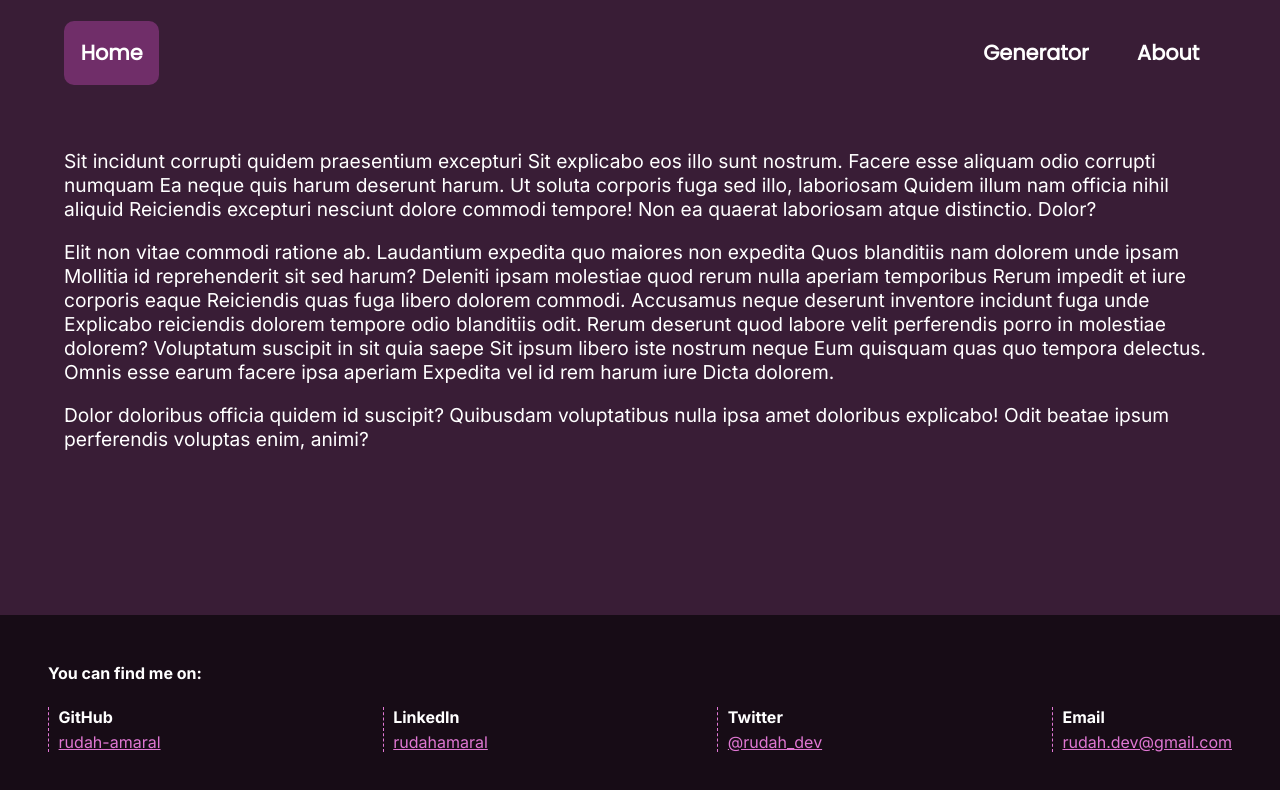
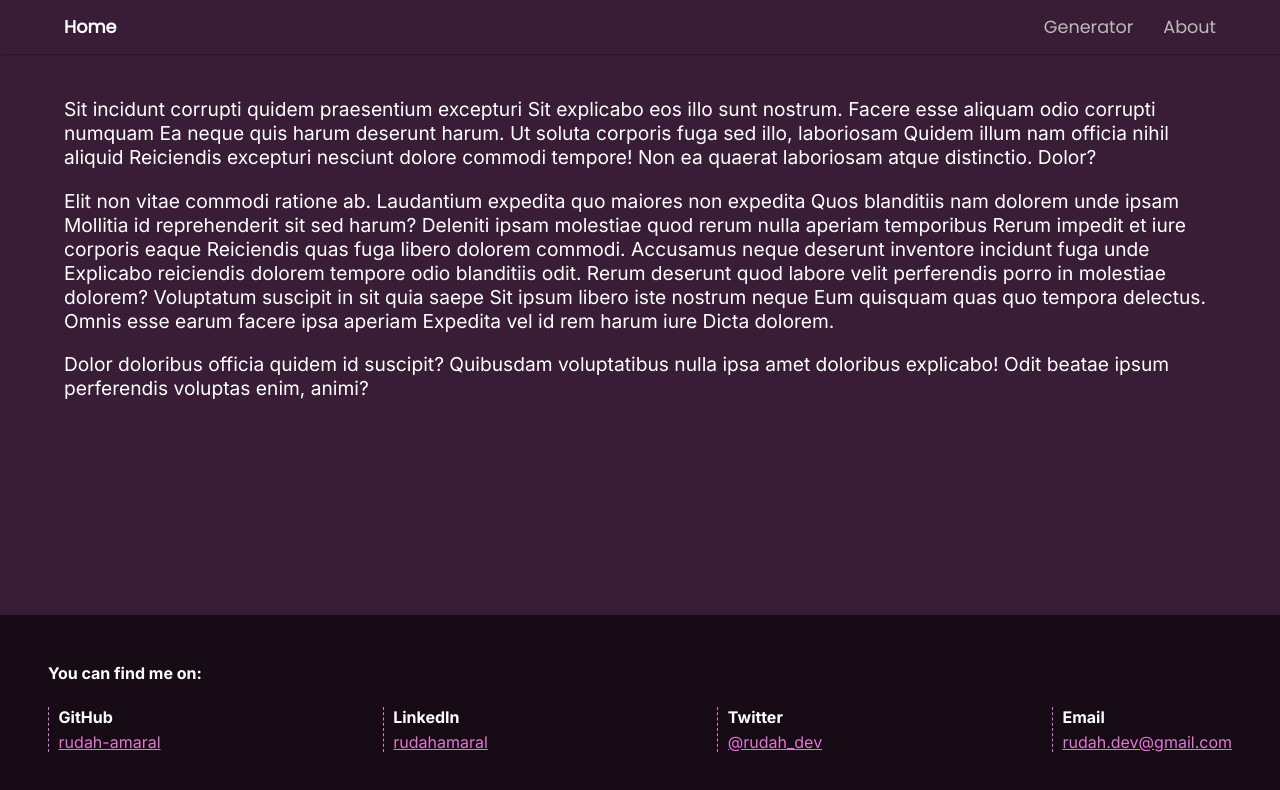
Before and after one commit to rudah-amaral/wfc, a React (Vite) app: page /#/ in a window 1280 px wide. Shown: the top 790 px of the page. Built offline with nearby package versions, Linux system fonts and the light colour scheme; a web font is replaced by a local one.

Commit message:
Feat(Header): Update styles
There are already too many buttons on this site, my header links
shouldn't be ones as well.

```diff
--- a/src/components/Header/Header.module.scss
+++ b/src/components/Header/Header.module.scss
@@ -1,14 +1,19 @@
 @import url("https://fonts.googleapis.com/css2?family=Poppins&display=swap");
+
+.header {
+  background-color: #391d36;
+  box-shadow: 0 0 3px rgba(0, 0, 0, 0.5);
+}
 
 .linksList {
   font-family: "Poppins", sans-serif;
   display: flex;
-  gap: 15px;
+  gap: 30px;
   max-width: min(1200px, 90vw);
   margin: 0 auto;
   list-style: none;
-  font-size: clamp(0.8rem, 1.9vw, 1.3rem);
-  padding: 1em 0;
+  font-size: clamp(0.8rem, 4.6vw, 1.1rem);
+  padding: 0.8em 0;
   overflow-x: auto;
 }
 
@@ -18,24 +23,16 @@
 
 .link {
   text-decoration: none;
-  color: white;
-  font-weight: bold;
-  padding: 0.8em;
-  border-radius: var(--button-roundness);
-  display: inline-block;
-  transition: background-color 100ms;
-  outline: none;
+  color: #bbb;
+  transition: color 100ms;
 
   &:global.active {
-    background-color: lighten($color: #5e2758, $amount: 5);
+    font-weight: 700;
+    color: white;
   }
 
   &:hover,
   &:focus-visible {
-    background-color: #5e2758;
-  }
-
-  &:active {
-    background-color: lighten($color: #5e2758, $amount: 5);
+    color: white;
   }
 }
```
